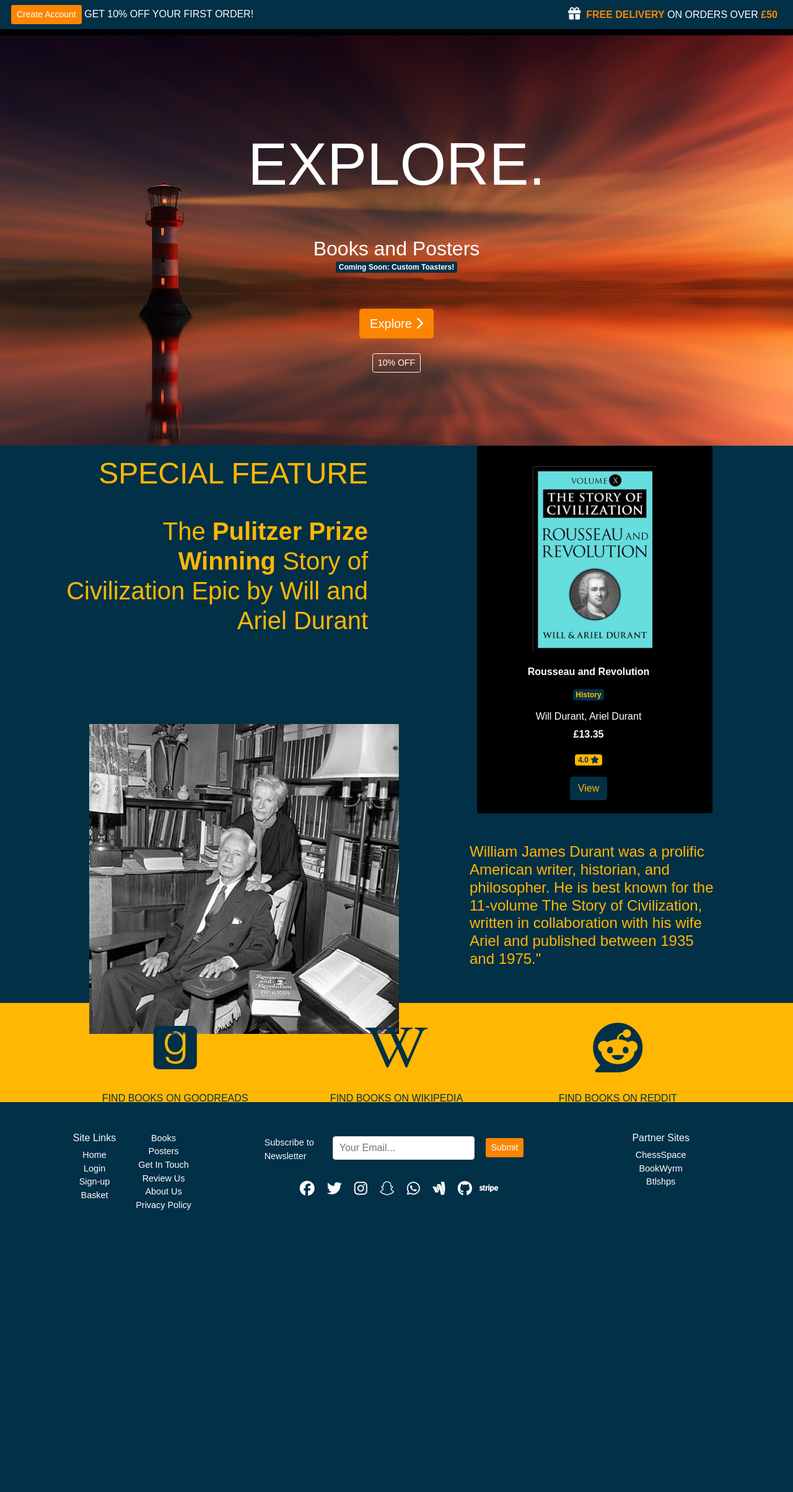
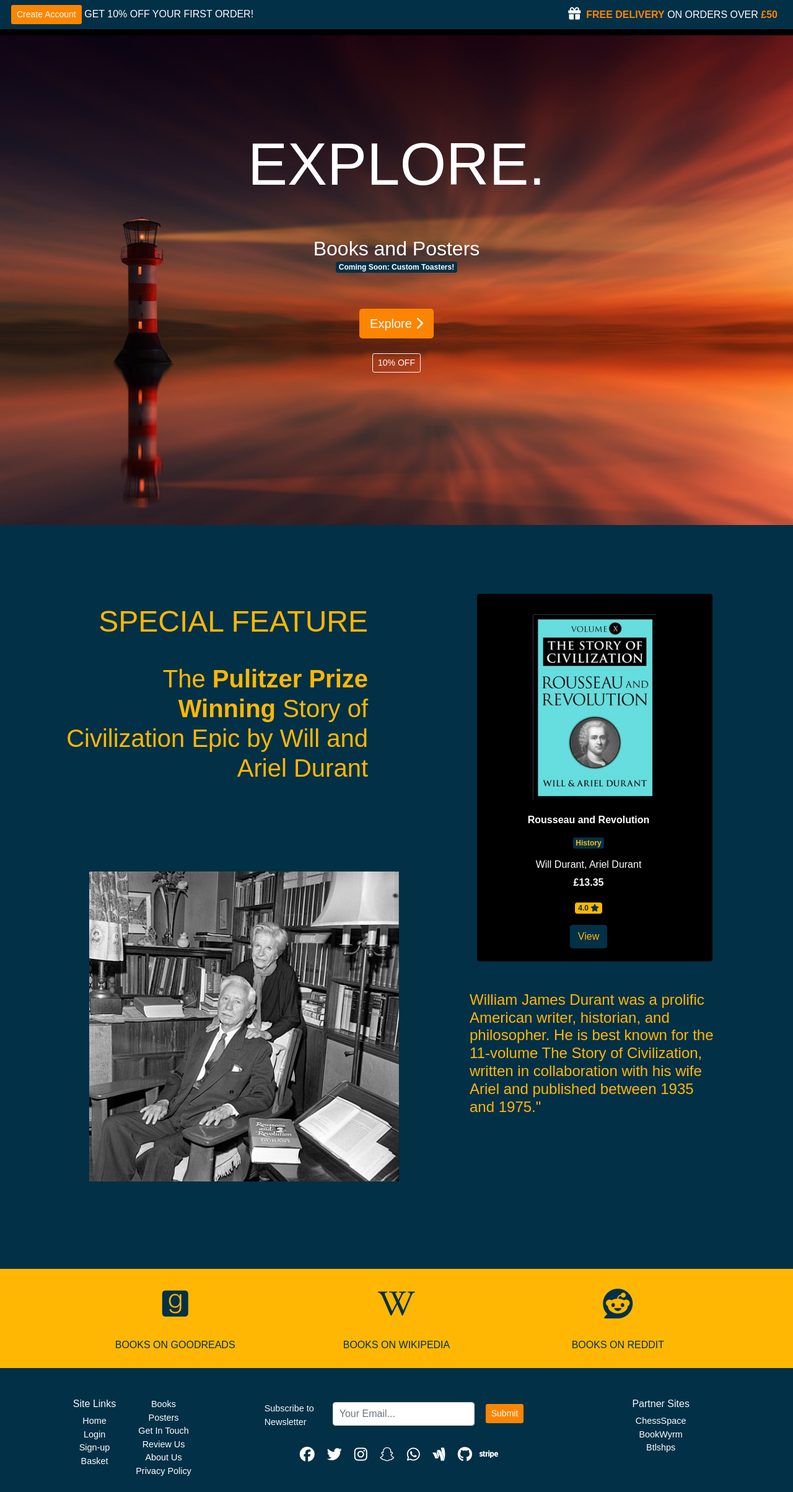
Before and after one commit to RadheyaM/explore, a Django app: page / in a window 1280 px wide. Shown: the part 88-2495 px from the top of the page at 62% size. Before the commit the page ends 2040 px from the top, so only its background shows below. Run offline with Django 3.2, Linux system fonts and the light colour scheme; data comes from the database, SQL or seed files in the repository; some libraries are stand-ins or nearby versions.

Commit message:
Tweak homepage style to fix squashed elements on wider but shorter laptop screens
Fix some heights on small tall screens

```diff
--- a/home/static/home/css/home.css
+++ b/home/static/home/css/home.css
@@ -14,7 +14,7 @@
 
 .hero-section {
     display: flex;
-    height: 84vh;
+    height: 100vh;
     width: 100%;
     padding-top: 10px;
     margin: 0;
@@ -119,7 +119,7 @@
 }
 
 .find-books i {
-    font-size: 5rem;
+    font-size: 3rem;
     color: var(--dark-blue);
 }
 
@@ -137,13 +137,13 @@
 }
 
 .story-of-civ-section {
-    height: 110vh;
+    height: 150vh;
     min-height: fit-content;
     width: 100%;
     background-color: var(--dark-blue);
     display: flex;
     flex: 1 0 auto;
-    padding: 0;
+    padding-bottom: 5rem;
     margin: 0;
 }
 
@@ -456,7 +456,7 @@
 
     .story-of-civ-section {
         padding: 0;
-        height: 1500px;
+        height: 1300px;
     }
 
     .about-container {
@@ -470,7 +470,7 @@
 
     .story-of-civ-section {
         padding: 0;
-        height: 1650px;
+        height: 1400px;
     }
 
 }
--- a/home/templates/home/index.html
+++ b/home/templates/home/index.html
@@ -91,7 +91,7 @@
                     <a href="https://www.goodreads.com/" target="_blank"><i class="fa-brands fa-goodreads"></i></a>
                 </div>
             </div>
-            <div class="row text-center find-books-col-title"><a href="https://www.goodreads.com/" target="_blank"><h6>FIND BOOKS ON GOODREADS</h6></a></div>
+            <div class="row text-center find-books-col-title"><a href="https://www.goodreads.com/" target="_blank"><h6>BOOKS ON GOODREADS</h6></a></div>
         </div>
         <div class="col-4 col-md-4 col-lg-4 find-books-col">
             <div class="text-center m-auto">
@@ -99,7 +99,7 @@
                     <a href="https://en.wikipedia.org/wiki/Main_Page" target="_blank"><i class="fa-brands fa-wikipedia-w"></i></a>
                 </div>
             </div>
-            <div class="row text-center find-books-col-title"><a href="https://en.wikipedia.org/wiki/Main_Page" target="_blank"><h6>FIND BOOKS ON WIKIPEDIA</h6></a></div>
+            <div class="row text-center find-books-col-title"><a href="https://en.wikipedia.org/wiki/Main_Page" target="_blank"><h6>BOOKS ON WIKIPEDIA</h6></a></div>
         </div>
         <div class="col-4 col-md-4 col-lg-4 find-books-col">
             <div class="m-auto text-center">
@@ -107,7 +107,7 @@
                     <a href="https://www.reddit.com/r/books/" target="_blank"><i class="fa-brands fa-reddit"></i></a>
                 </div>
             </div>
-            <div class="row find-books-col-title"><a href="https://www.reddit.com/r/books/" target="_blank"><h6>FIND BOOKS ON REDDIT</h6></a></div>
+            <div class="row find-books-col-title"><a href="https://www.reddit.com/r/books/" target="_blank"><h6>BOOKS ON REDDIT</h6></a></div>
         </div>
     </div>
 </section>
```
